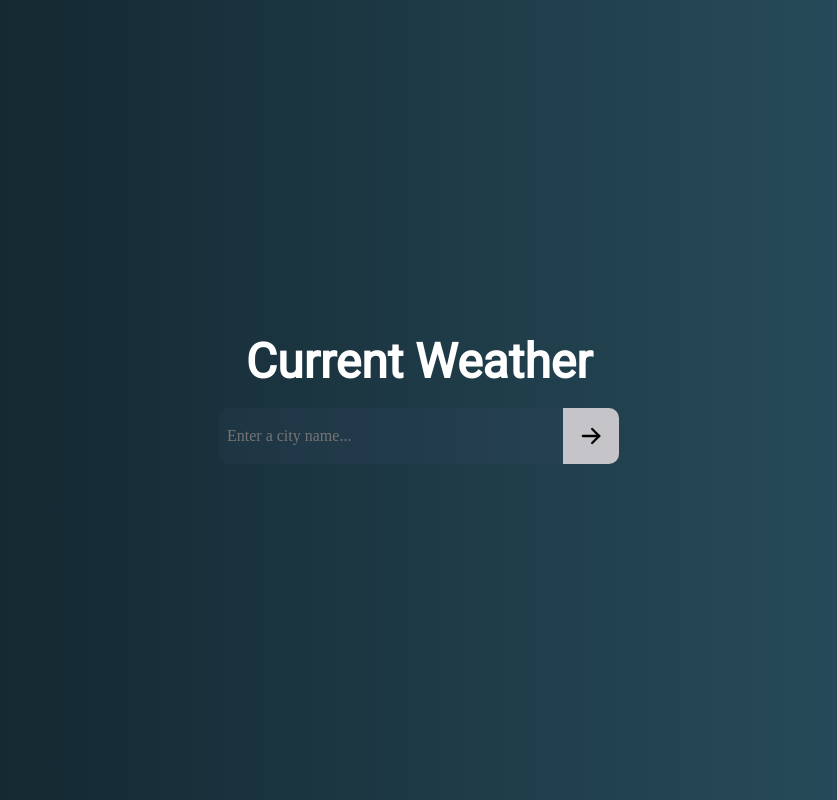
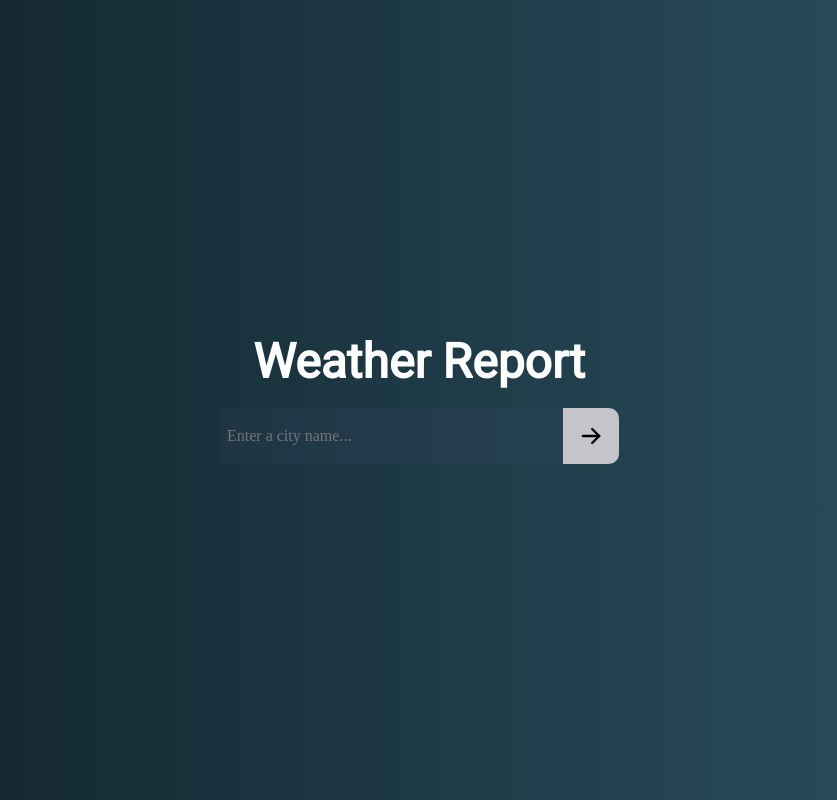
Before and after one commit to tenmane/weather-app, a website built with webpack: page src/index.html in a window 1280 px wide. Shown: the whole page, without its empty margins (221-1058 px from the left). Built offline with nearby package versions, Linux system fonts and the light colour scheme; no server answers.

Commit message:
chore: finalize page structure

```diff
--- a/src/index.html
+++ b/src/index.html
@@ -3,15 +3,16 @@
   <head>
     <meta charset="UTF-8" />
     <meta name="viewport" content="width=device-width, initial-scale=1.0" />
-    <title>Weather App</title>
+    <title>Weather Report</title>
   </head>
 
   <body>
-    <h1 class="title">Current Weather</h1>
+    <h1 class="title">Weather Report</h1>
     <form action="" id="city-form">
       <input
         type="text"
         name="city"
+        id="city"
         placeholder="Enter a city name..."
         required
       />
```
